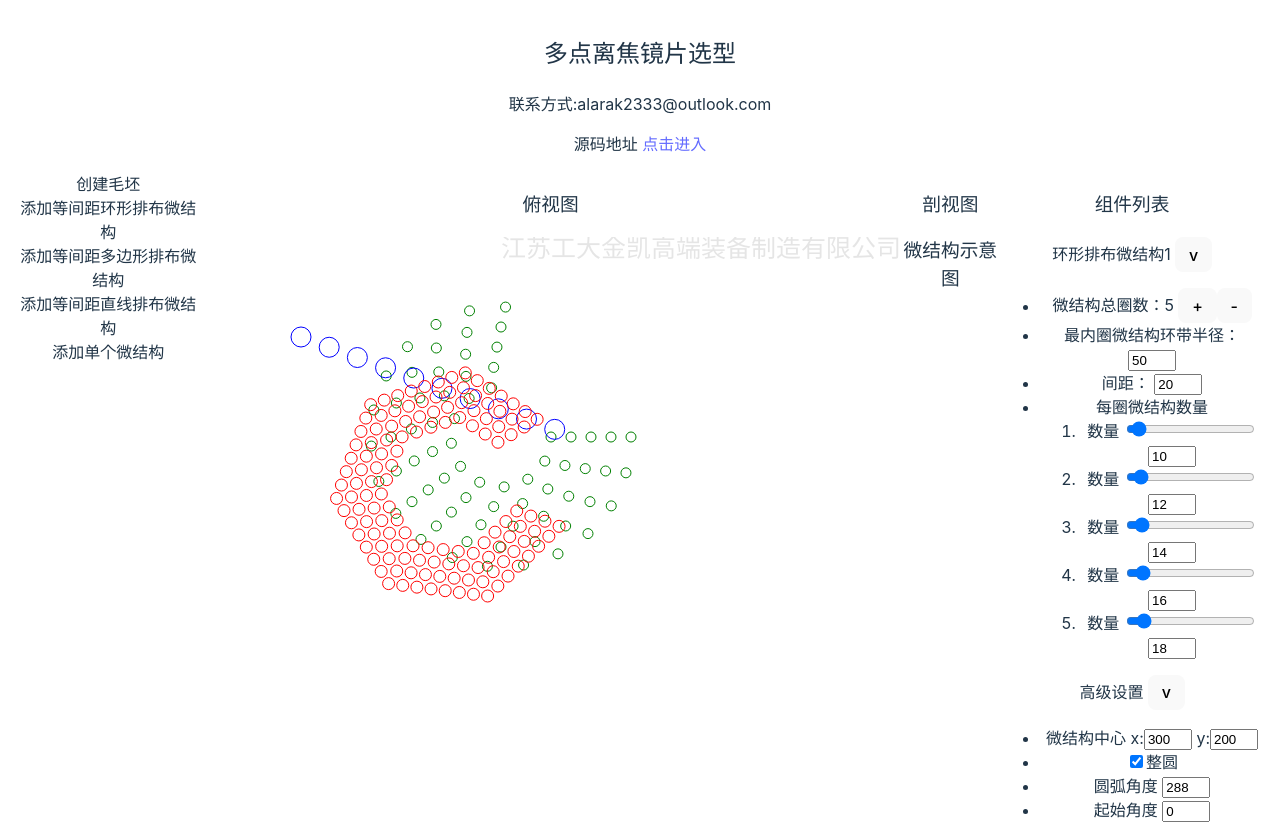
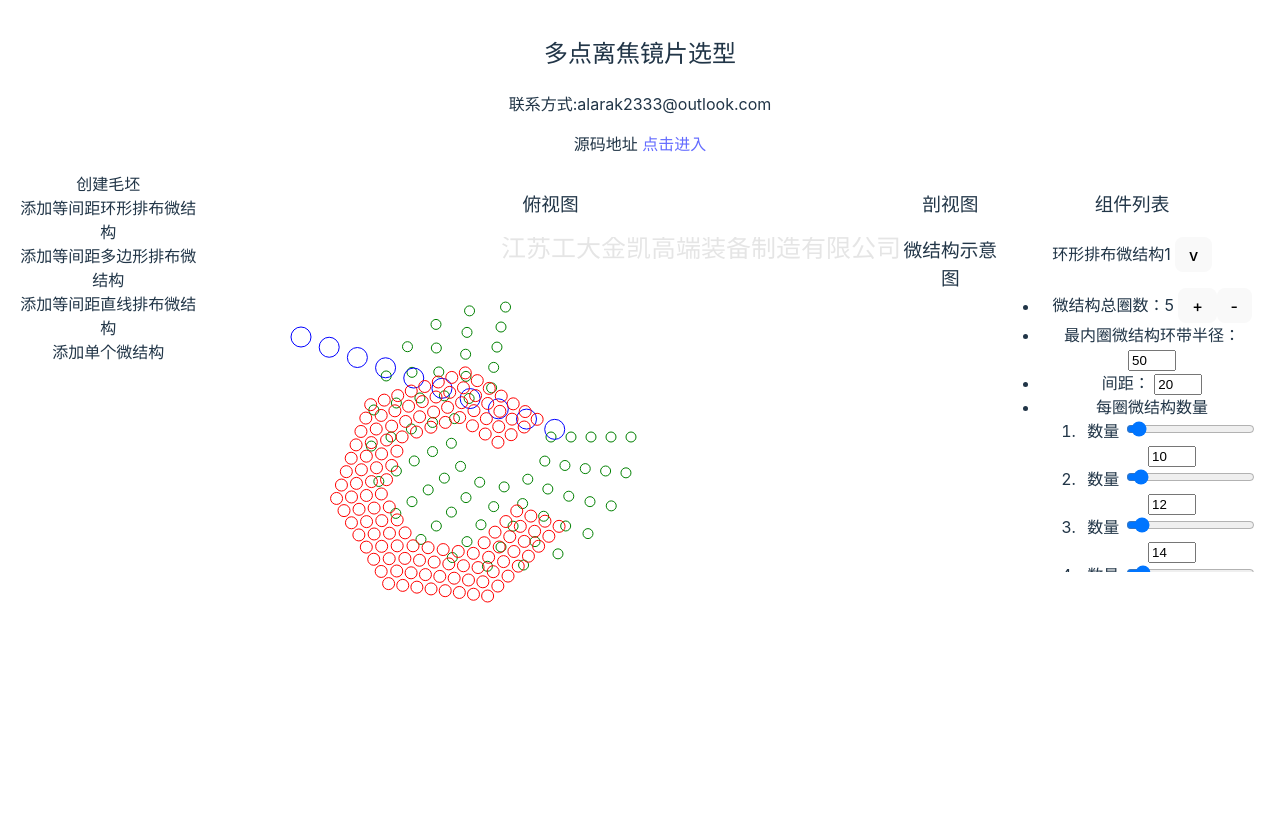
Before and after one commit to alarak233/lens_selection, a Vue app: page / in a window 1280 px wide. Shown: the top 824 px of the page. Built offline with nearby package versions, Linux system fonts and the light colour scheme.

Commit message:
修改部分样式

```diff
--- a/index.html
+++ b/index.html
@@ -4,7 +4,7 @@
     <meta charset="UTF-8" />
     <title>多点离焦镜片选型</title>
   </head>
-  <body>
+  <body style="height: 100%; overflow: hidden;">
     <div id="app"></div>
     <script type="module" src="/src/main.ts"></script>
   </body>
--- a/src/App.vue
+++ b/src/App.vue
@@ -94,7 +94,7 @@ const water_marks_data2: Water_marks_data = {
       <h3>剖视图</h3>
       <h3>微结构示意图</h3>
     </div>
-    <div class="div_inline">
+    <div class="div_inline" style="height: 400px;overflow-y: auto;">
       <h3>组件列表</h3>
       <circle_array_control :circle_data="circle_data1" :id="1" />
       <input type="number" v-model="line_data1.start_angle" />
```
Also changed, not shown: 6 other files (tests, documents, lock files or other folders).
